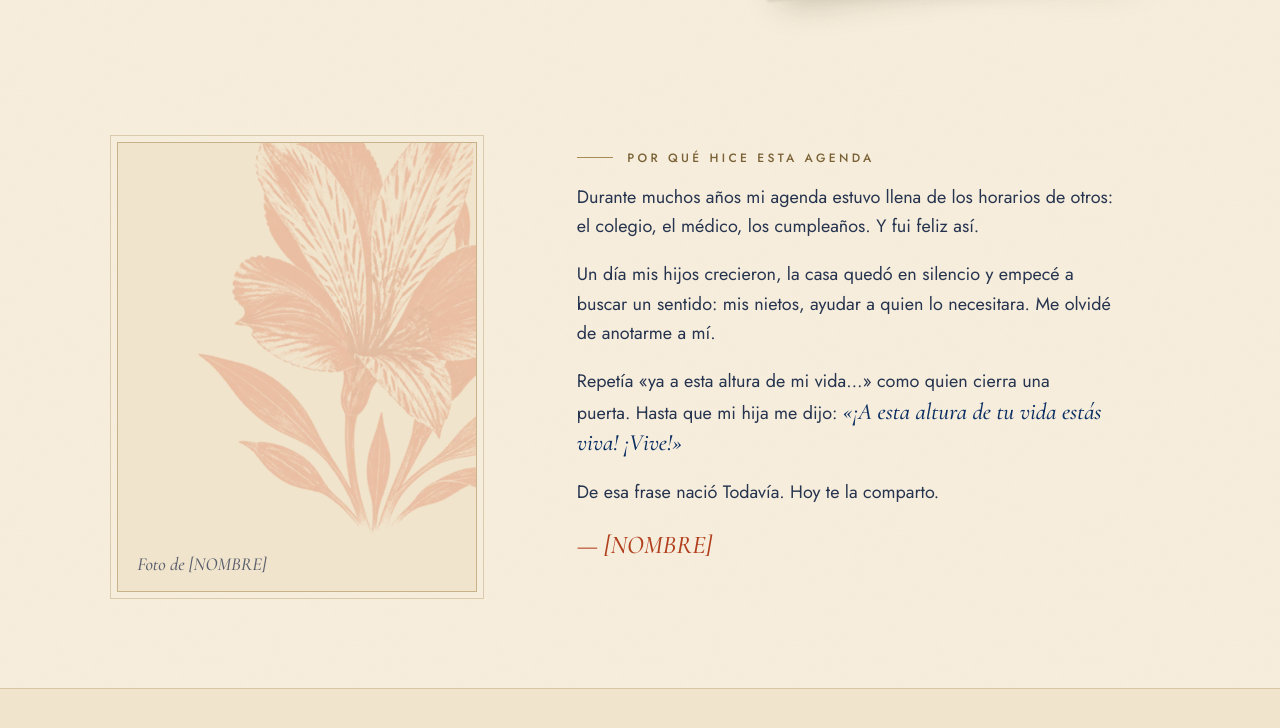
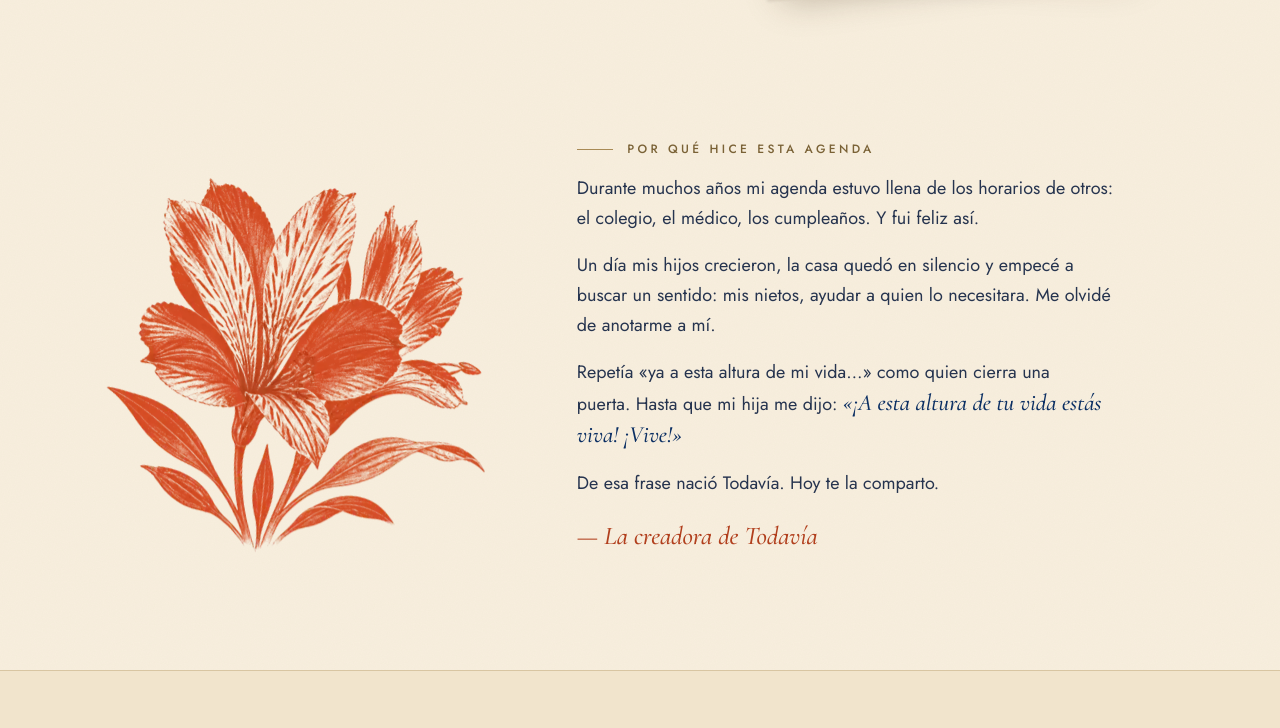
Before and after one commit to spagency-studio/todavia-landing, a plain HTML site: page index.html in a window 1280 px wide. Shown: the part 732-1460 px from the top of the page. Drawn offline with Linux system fonts and the light colour scheme.

Commit message:
Historia sin foto, firma anónima y correo de contacto
Co-Authored-By: Claude Opus 5.5 <noreply@anthropic.com>
Claude-Session: https://claude.ai/code/session_01DTMwnmE1ixYGZfzcHFcwKK

```diff
--- a/index.html
+++ b/index.html
@@ -98,12 +98,8 @@ fbq('track', 'ViewContent', { content_name: 'Todavía · Agenda 2027', content_i
 </section>
 
 <section class="story" aria-labelledby="story-title">
-  <figure class="story-photo">
-    <!-- Reemplaza este bloque por: <img src="assets/foto-creadora.webp" width="480" height="600" alt="[NOMBRE], creadora de Todavía" loading="lazy"> -->
-    <div class="photo-slot" role="img" aria-label="Espacio para la foto de [NOMBRE]">
-      <img src="assets/flor-440.webp" width="440" height="442" alt="" loading="lazy" decoding="async">
-      <span>Foto de [NOMBRE]</span>
-    </div>
+  <figure class="story-art" aria-hidden="true">
+    <img src="assets/flor-440.webp" srcset="assets/flor-440.webp 440w, assets/flor-800.webp 800w" sizes="(min-width: 960px) 30vw, 60vw" width="440" height="442" alt="" loading="lazy" decoding="async">
   </figure>
   <div class="story-text">
     <h2 class="kicker" id="story-title">Por qué hice esta agenda</h2>
@@ -111,7 +107,7 @@ fbq('track', 'ViewContent', { content_name: 'Todavía · Agenda 2027', content_i
     <p>Un día mis hijos crecieron, la casa quedó en silencio y empecé a buscar un sentido: mis nietos, ayudar a quien lo necesitara. Me olvidé de anotarme a mí.</p>
     <p>Repetía «ya a esta altura de mi vida…» como quien cierra una puerta. Hasta que mi hija me dijo: <em>«¡A esta altura de tu vida estás viva! ¡Vive!»</em></p>
     <p>De esa frase nació <span translate="no">Todavía</span>. Hoy te la comparto.</p>
-    <p class="signature">— [NOMBRE]</p>
+    <p class="signature">— La creadora de <span translate="no">Todavía</span></p>
   </div>
 </section>
 
@@ -243,8 +239,8 @@ fbq('track', 'ViewContent', { content_name: 'Todavía · Agenda 2027', content_i
 
 <footer class="foot">
   <p class="foot-mark"><span translate="no">Todavía</span> · Agenda 2027</p>
-  <p>¿Dudas? Escríbeme a <a href="mailto:[EMAIL]">[EMAIL]</a></p>
-  <p class="foot-small">© 2026 Todavía. Producto digital: no se envía nada físico.</p>
+  <p>¿Dudas? Escríbeme a <a href="mailto:todaviateayuda@gmail.com">todaviateayuda@gmail.com</a></p>
+  <p class="foot-small">© 2026 <span translate="no">Todavía</span> · un proyecto de spagency. Producto digital: no se envía nada físico.</p>
 </footer>
 
 <div class="sticky-buy" data-sticky aria-hidden="true">
--- a/styles.css
+++ b/styles.css
@@ -174,16 +174,8 @@ a { color: var(--cta); text-underline-offset: .18em; }
   padding: 4.5rem var(--gutter) 3.5rem;
   display: grid; gap: 2.25rem;
 }
-.story-photo { margin: 0; width: 70%; max-width: 360px; }
-.photo-slot {
-  position: relative; aspect-ratio: 4 / 5; overflow: hidden;
-  background: var(--papel-2);
-  border: 1px solid rgba(168, 138, 85, .55);
-  outline: 1px solid rgba(168, 138, 85, .35); outline-offset: 6px;
-  display: grid; place-items: end start;
-}
-.photo-slot img { position: absolute; width: 120%; max-width: none; right: -40%; top: -10%; opacity: .25; transform: rotate(-12deg); }
-.photo-slot span { position: relative; font: italic 500 1.15rem var(--serif); color: var(--suave); padding: 1rem 1.2rem; }
+.story-art { margin: 0 0 -1rem auto; width: 62%; max-width: 380px; }
+.story-art img { transform: rotate(-10deg); }
 .story-text { max-width: 34rem; font-size: 1.125rem; }
 .story-text p em { font-family: var(--serif); font-size: 1.3em; line-height: 1.3; color: var(--tinta); }
 .signature { font: italic 500 1.6rem/1 var(--serif); color: var(--cta); margin-top: 1.5rem; }
@@ -328,7 +320,7 @@ a { color: var(--cta); text-underline-offset: .18em; }
   .gift-list { grid-template-columns: 1fr 1fr; }
   .gift-list .gift:nth-child(even) { margin-top: 3rem; }
   .story { grid-template-columns: minmax(0, 5fr) minmax(0, 7fr); align-items: center; }
-  .story-photo { width: 100%; }
+  .story-art { width: 100%; margin: 0; }
 }
 
 /* ---------- escritorio ---------- */
@@ -347,7 +339,7 @@ a { color: var(--cta); text-underline-offset: .18em; }
   .mock { width: 74%; margin-left: 18%; }
 
   .story { padding-top: 6rem; padding-bottom: 6rem; grid-template-columns: minmax(0, 4fr) minmax(0, 6fr); gap: 5rem; }
-  .story-photo { margin-left: 8%; }
+  .story-art { margin-left: 4%; }
 
   .product { padding-top: 6.5rem; }
   .product-head { display: grid; grid-template-columns: minmax(0, 5fr) minmax(0, 6fr); column-gap: 4rem; }
```
